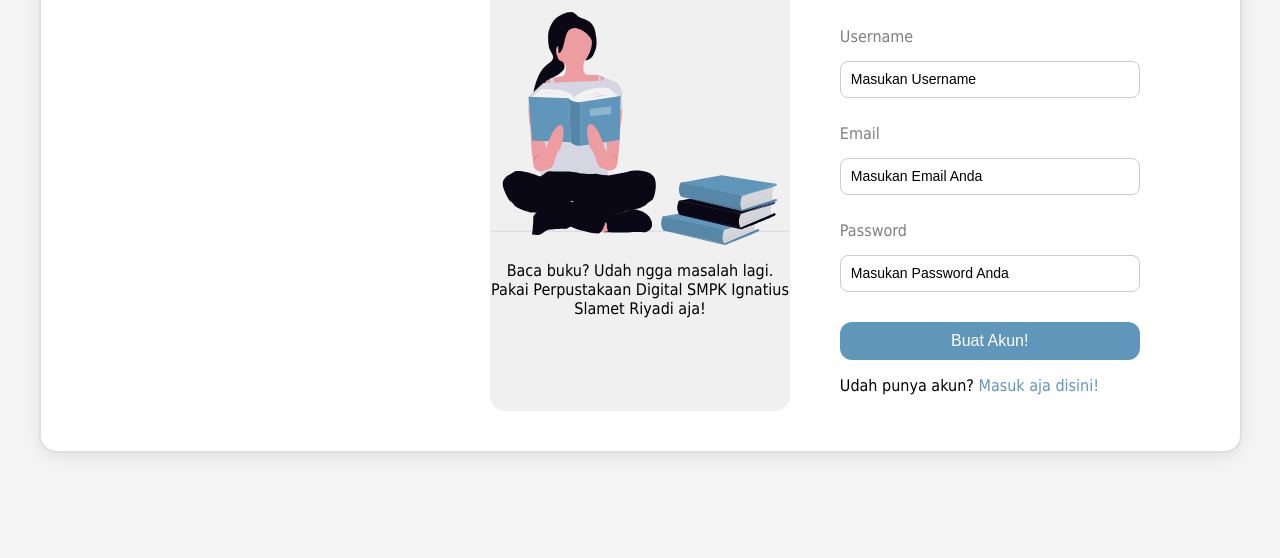
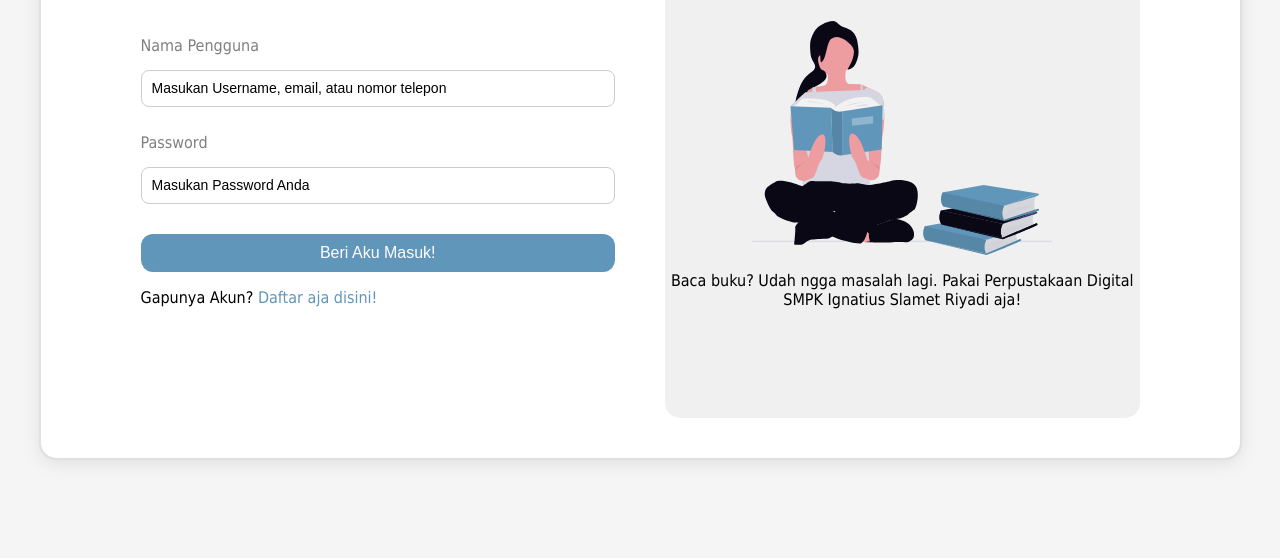
Before and after one commit to hosea-js/nusalibrary, a website: page index/auth-page/signin-up.html in a window 1280 px wide. Shown: the part 242-800 px from the top of the page. Drawn offline with Linux system fonts and the light colour scheme.

Commit message:
fix: Now, SIgn In and Up are working as expected. Backend will be added soon.

```diff
--- a/index/auth-page/signin-up.html
+++ b/index/auth-page/signin-up.html
@@ -14,7 +14,8 @@
 <body onload="updateTitle('Masuk')" style="background-color: #F5F5F5;">
     <div class="main-auth-container">
             <div class="form-container">
-                <!-- <img src="../assets/favico.svg" alt="Logo" class="logo"> -->
+                <div class="forms">
+                <!-- Signin Form-->
                 <form id="signinForm">
                     <h1>Masuk</h1>
                     <p class="subtitle-text">Selamat datang lagi! kita bener bener bener bener excited buat liat kamu lagi!</p>
@@ -23,16 +24,11 @@
                     <p class="auth-text">Password</p>
                     <input type="password" placeholder="Masukan Password Anda" required>
                     <button class="btn btn-primary" type="submit">Beri Aku Masuk!</button>
-                    <p class="signup-link">Gapunya Akun? <a onClick="updateTitle('Daftar')" id="signUpExc" href="#">Daftar aja disini!</a></p>
+                    <p class="signup-link">Gapunya Akun? <a onClick="signUpBtn()" id="signUpBtn" href="javascript:void(0)">Daftar aja disini!</a></p>
                 </form>
-            </div>
-            <div class="illustration-container">
-                <img src="../assets/illustrastion_for_web.svg" alt="Illustration" class="illustration">
-                <p class="illustration-subtext">Baca buku? Udah ngga masalah lagi. Pakai Perpustakaan Digital SMPK Ignatius Slamet Riyadi aja!</p>
-            </div>
 
-            <!-- Signup Container-->
-            <form id="signupForm" class="form-container">
+                <!-- Signup Form-->
+                <form id="signupForm">
                     <h1>Daftar</h1>
                     <p class="subtitle-text">Halo!! Senang bertemu denganmu! Bikin akun yuk dan lanjutin petualangan membaca kamu!</p>
                     <p class="auth-text">Username</p>
@@ -42,9 +38,17 @@
                     <p class="auth-text">Password</p>
                     <input type="password" placeholder="Masukan Password Anda" required>
                     <button class="btn btn-primary" type="submit">Buat Akun!</button>
-                <p class="signup-link">Udah punya akun? <a onClick="updateTitle('Masuk')" id="signInExc" href="#">Masuk aja disini!</a></p>
+                    <p class="signup-link">Udah punya akun? <a onClick="signInBtn()" id="signInBtn" href="javascript:void(0)">Masuk aja disini!</a></p>
                 </form>
                 </div>
+            </div>
+
+            <div class="illustration-container">
+                <img src="../assets/illustrastion_for_web.svg" alt="Illustration" class="illustration">
+                <p class="illustration-subtext">Baca buku? Udah ngga masalah lagi. Pakai Perpustakaan Digital SMPK Ignatius Slamet Riyadi aja!</p>
+            </div>
+        </div>
+
 
     <script src="../script/javascript.js" defer></script>
 </body>
--- a/index/auth-page/styles-auth.css
+++ b/index/auth-page/styles-auth.css
@@ -31,7 +31,8 @@
     display: flex;
     flex: 1;
     flex-direction: column;
-    margin-left: 0px;
+    position: relative;
+    min-width: 0;
 }
 
 .illustration-container {
@@ -44,14 +45,17 @@
     border-radius: 15px;
 }
 
-#signupForm {
-    display: block;
+.forms{
+    position: relative;
+    width: 100%;
+    min-height: 520px;
+    transition: height 0.5s ease;
 }
 
-#signinForm {
-    display: none;
+.forms form {
+    position: absolute;
+    inset: 0;
 }
-
 /* Body and form styles */
 
 .subtitle-text {
@@ -130,6 +134,39 @@
     text-align: center;
 }
 
+/* Sign In and Sign Up Animation */
+
+#signinForm, #signupForm {
+    position: absolute;
+    width: 100%;
+    transition: opacity 0.5s ease, transform 0.5s ease;
+}
+
+#signinForm {
+    opacity: 1;
+    transform: translateX(0);
+}
+
+#signupForm {
+    opacity: 0;
+    transform: translateX(100px);
+    pointer-events: none;
+}
+
+#signinForm.hidden{
+    opacity: 0;
+    transform: translateX(-100px);
+    pointer-events: none;
+}
+
+#signupForm.active {
+    opacity: 1;
+    transform: translateX(0);
+    pointer-events: auto;
+}
+
+/* Responsive Design */
+
 @media (max-width: 1234px) {
     .main-auth-container {
         flex-direction: column;
@@ -142,7 +179,7 @@
         margin-left: 0;
     }
 
-    .illustration {
+    .illustration-container {
         display: none;
     }
 }
--- a/index/script/javascript.js
+++ b/index/script/javascript.js
@@ -14,3 +14,20 @@
         }
 
         // Sign In/Up Form Toggle or Animation
+
+        function signUpBtn() {
+            updateTitle('Daftar');
+            console.log('Sign Up button clicked');
+            document.getElementById('signinForm').classList.add('hidden');
+            document.getElementById('signupForm').classList.add('active');
+        }
+
+        function signInBtn() {
+            updateTitle('Masuk');
+            console.log('Sign In button clicked');
+            document.getElementById('signupForm').classList.remove('active');
+            document.getElementById('signinForm').classList.remove('hidden');
+        }
+
+        forms.style.height = signinForm.offsetheight + 'px';
+        forms.style.height = signupForm.offsetheight + 'px';
```
Also changed, not shown: 1 other file. Lines whose indentation alone changed are shown as unchanged.
